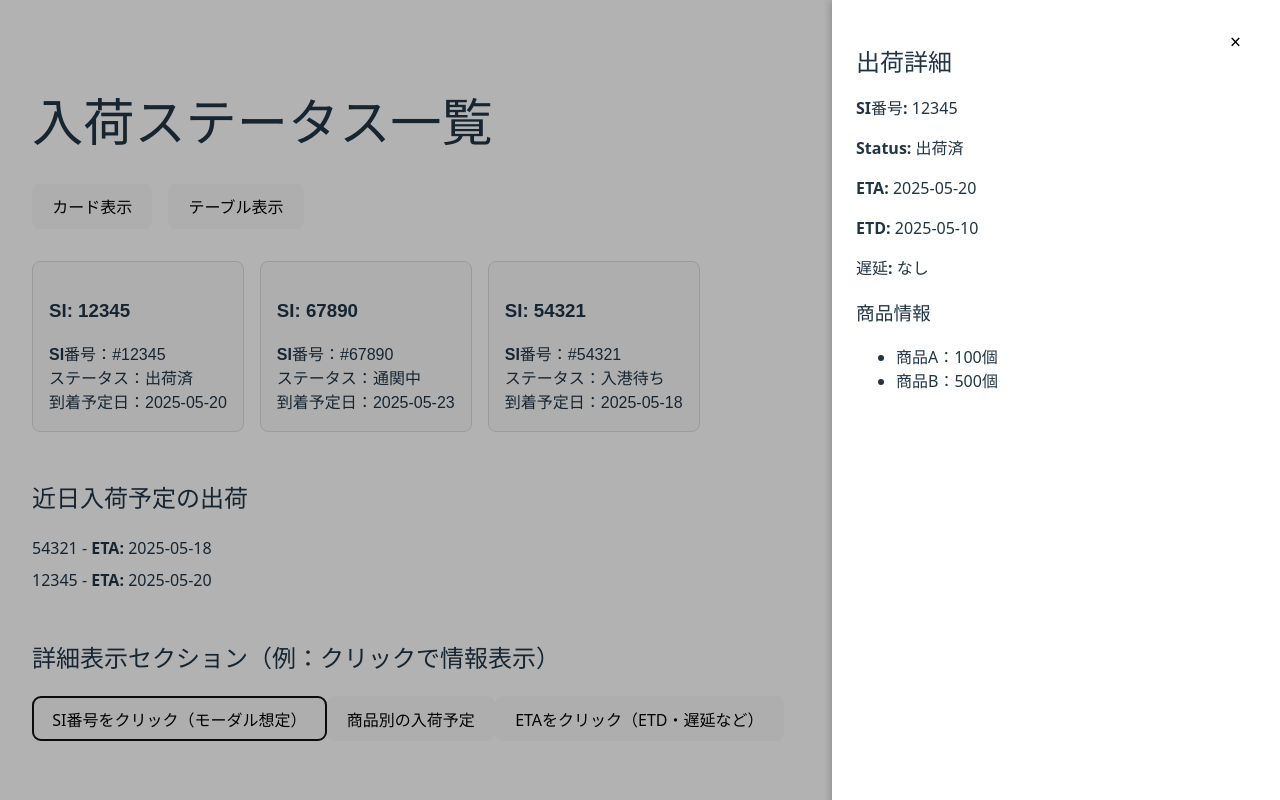
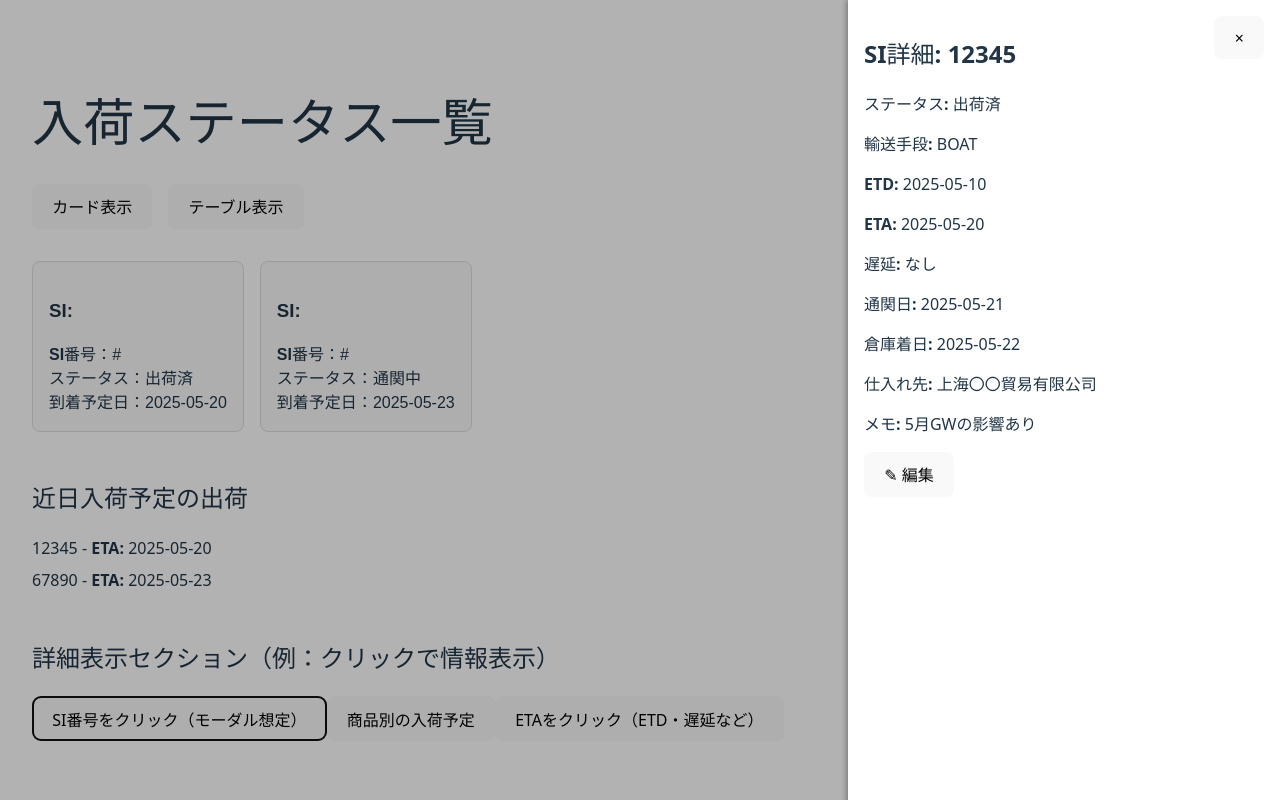
Before and after one commit to MakikoOhashi/si-tracker-app, a React (Vite) app: page / in a window 1280 px wide. Both pictures are taken after a click on the button "SI番号をクリック（モーダル想定）". Built offline with nearby package versions, Linux system fonts and the light colour scheme; no server answers.

Commit message:
add supabese

```diff
--- a/package.json
+++ b/package.json
@@ -12,6 +12,7 @@
     "build:css": "tailwindcss -i ./src/tailwind.css -o ./dist/output.css --watch"
   },
   "dependencies": {
+    "@supabase/supabase-js": "^2.49.4",
     "react": "^19.1.0",
     "react-dom": "^19.1.0"
   },
--- a/src/App.jsx
+++ b/src/App.jsx
@@ -34,7 +34,7 @@ function App() {
         <div style={{ display: 'flex', gap: '1rem', flexWrap: 'wrap' }}>
           {shipments.map((s) => (
              <StatusCard
-             key={s.siNumber}
+             key={s.si_number}
              {...s}
              onSelectShipment={() => setSelectedShipment(s)} // 追加
            />
@@ -52,9 +52,9 @@ function App() {
         <h2>近日入荷予定の出荷</h2>
         <ul style={{ listStyle: 'none', padding: 0 }}>
           {upcomingShipments.map((s) => (
-            <li key={s.siNumber} style={{ cursor: 'pointer', marginBottom: '0.5rem' }}>
+            <li key={s.si_number} style={{ cursor: 'pointer', marginBottom: '0.5rem' }}>
             <span onClick={() => setSelectedShipment(s)}>
-              {s.siNumber} - <strong>ETA:</strong> {s.eta}
+              {s.si_number} - <strong>ETA:</strong> {s.eta}
             </span>
             </li>
           ))}
--- a/src/components/Modal.jsx
+++ b/src/components/Modal.jsx
@@ -1,65 +1,138 @@
 // src/components/Modal.jsx
-function Modal({ shipment, onClose }) {
-  if (!shipment) return null;
+import React, { useState, useEffect } from 'react';
+import { supabase } from '../supabaseClient'; // ← supabaseクライアントをインポート
+
+const modalStyle = {
+  position: 'fixed',
+  top: '0',
+  right: '0',
+  width: '400px',
+  height: '100%',
+  backgroundColor: 'white',
+  boxShadow: '-2px 0 5px rgba(0,0,0,0.3)',
+  padding: '1rem',
+  overflowY: 'auto',
+  zIndex: 1000,
+};
 
 const overlayStyle = {
   position: 'fixed',
   top: 0,
   left: 0,
-    width: '100vw',
-    height: '100vh',
+  right: 0,
+  bottom: 0,
   backgroundColor: 'rgba(0,0,0,0.3)',
   zIndex: 999,
 };
 
-  const modalStyle = {
-    position: 'fixed',
-    top: 0,
-    right: 0,
-    width: '400px',
-    height: '100%',
-    backgroundColor: 'white',
-    boxShadow: '-2px 0 8px rgba(0, 0, 0, 0.2)',
-    padding: '1.5rem',
-    zIndex: 1000,
-    overflowY: 'auto',
+const Modal = ({ shipment, onClose }) => {
+  const [editMode, setEditMode] = useState(false);
+  const [formData, setFormData] = useState(shipment);
+
+  useEffect(() => {
+    if (shipment) {
+      setFormData(shipment);  // shipmentが来てから初期化
+    }
+  }, [shipment]);
+
+  if (!shipment || !formData) return null;  // 安全確認
+
+  const handleChange = (e) => {
+    const { name, value } = e.target;
+    setFormData((prev) => ({
+      ...prev,
+      [name]: value,
+    }));
   };
 
-  const closeButtonStyle = {
-    position: 'absolute',
-    top: '1rem',
-    right: '1rem',
-    background: 'none',
-    border: 'none',
-    fontSize: '1.2rem',
-    cursor: 'pointer',
+  const handleSave = async () => {
+    console.log('保存するデータ:', formData);
+
+      // Supabaseに存在しないカラムを除外
+  const { invoiceFile, siFile, items, ...safeData } = formData;
+
+    const { error } = await supabase
+      .from('shipments')
+      .upsert([safeData]); // SI NumberをPKにしていれば更新になる
+
+    if (error) {
+      alert('保存に失敗しました');
+      console.error(error);
+    } else {
+      alert('保存しました！');
+      setEditMode(false);
+      console.log('保存データ:', data);
+    }
   };
 
   return (
     <>
       <div style={overlayStyle} onClick={onClose}></div>
       <div style={modalStyle}>
-        <button onClick={onClose} style={closeButtonStyle}>×</button>
-        <h2 style={{ fontSize: '1.5rem', marginBottom: '1rem' }}>出荷詳細</h2>
-        <p><strong>SI番号:</strong> {shipment.siNumber}</p>
-        <p><strong>Status:</strong> {shipment.status || '不明'}</p>
+        <button onClick={onClose} style={{ float: 'right' }}>×</button>
+        <h2>SI詳細: {shipment.si_number}</h2>
+
+        {editMode ? (
+          <>
+            <label>ステータス:
+              <input name="status" value={formData.status} onChange={handleChange} />
+            </label>
+            <br />
+            <label>輸送手段:
+              <input name="transport_type" value={formData.transport_type} onChange={handleChange} />
+            </label>
+            <br />
+            <label>ETD:
+              <input name="etd" type="date" value={formData.etd} onChange={handleChange} />
+            </label>
+            <br />
+            <label>ETA:
+              <input name="eta" type="date" value={formData.eta} onChange={handleChange} />
+            </label>
+            <br />
+            <label>遅延:
+              <select name="delayed" value={formData.delayed} onChange={handleChange}>
+                <option value={true}>あり</option>
+                <option value={false}>なし</option>
+              </select>
+            </label>
+            <br />
+            <label>通関日:
+              <input name="clearance_date" type="date" value={formData.clearance_date || ''} onChange={handleChange} />
+            </label>
+            <br />
+            <label>倉庫着日:
+              <input name="arrival_date" type="date" value={formData.arrival_date || ''} onChange={handleChange} />
+            </label>
+            <br />
+            <label>仕入れ先:
+              <input name="supplier_name" value={formData.supplier_name} onChange={handleChange} />
+            </label>
+            <br />
+            <label>メモ:
+              <textarea name="memo" value={formData.memo || ''} onChange={handleChange} />
+            </label>
+            <br />
+            <button onClick={handleSave}>💾 保存</button>
+            <button onClick={() => setEditMode(false)}>キャンセル</button>
+          </>
+        ) : (
+          <>
+            <p><strong>ステータス:</strong> {shipment.status}</p>
+            <p><strong>輸送手段:</strong> {shipment.transportType}</p>
+            <p><strong>ETD:</strong> {shipment.etd}</p>
             <p><strong>ETA:</strong> {shipment.eta}</p>
-        <p><strong>ETD:</strong> {shipment.etd}</p>
             <p><strong>遅延:</strong> {shipment.delayed ? 'あり' : 'なし'}</p>
-
-        <div style={{ marginTop: '1rem' }}>
-          <h3>商品情報</h3>
-          <ul>
-            {shipment.items?.map((item, index) => (
-              <li key={index}>
-                {item.name}：{item.quantity}個
-              </li>
-            ))}
-          </ul>
-        </div>
+            <p><strong>通関日:</strong> {shipment.clearance_date || '未定'}</p>
+            <p><strong>倉庫着日:</strong> {shipment.arrival_date || '未定'}</p>
+            <p><strong>仕入れ先:</strong> {shipment.supplier_name}</p>
+            <p><strong>メモ:</strong> {shipment.memo || 'なし'}</p>
+            <button onClick={() => setEditMode(true)}>✎ 編集</button>
+          </>
+        )}
       </div>
     </>
   );
-}
+};
 
 export default Modal;
--- a/src/data/data.js
+++ b/src/data/data.js
@@ -1,31 +1,54 @@
 const shipments = [
   {
-      siNumber: '12345',
-      status: '出荷済',
-      eta: '2025-05-20',
-      etd: '2025-05-10',
-      delayed: false,
+    si_number: '12345',
+    status: '出荷済',                 // ステータス
+    transportType: 'BOAT',                  // 輸送手段（AIR/BOAT/COURIER）
+    etd: '2025-05-10',               // 出港日
+    eta: '2025-05-20',               // 到着予定日
+    delayed: false,                  // 遅延有無
+    clearance_date: '2025-05-21',     // 通関日
+    arrival_date: '2025-05-22',       // 倉庫着日
+    supplier_name: '上海〇〇貿易有限公司',  // 仕入れ先名
+    memo: '5月GWの影響あり',        // 備考欄
+    invoiceFile: '12345_invoice.pdf',// INV/PLファイル名（仮）
+    siFile: '12345_si.pdf',          // SIファイル名（仮）
     items: [
-        { name: '商品A', quantity: 100 },
-        { name: '商品B', quantity: 500 },
-      ],
+      {
+        sku: 'SKU123',              // 品番
+        color: 'BLACK',             // 色番
+        name: '商品A',              // 商品名（任意）
+        quantity: 100
       },
       {
-      siNumber: '67890',
-      status: '通関中',
-      eta: '2025-05-23',
-      etd: '2025-05-12',
-      delayed: true,
-      items: [{ name: '商品C', quantity: 300 }],
+        sku: 'SKU456',
+        color: 'RED',
+        name: '商品B',
+        quantity: 500
+      }
+    ]
   },
   {
-      siNumber: '54321',
-      status: '入港待ち',
-      eta: '2025-05-18',
-      etd: '2025-05-08',
-      delayed: false,
-      items: [{ name: '商品D', quantity: 250 }],
-    },
+    si_number: '67890',
+    status: '通関中',
+    transportType: 'AIR',
+    etd: '2025-05-12',
+    eta: '2025-05-23',
+    delayed: true,
+    clearance_date: null,
+    arrival_date: null,
+    supplier_name: '韓国△△株式会社',
+    memo: '',
+    invoiceFile: '67890_invoice.pdf',
+    siFile: '67890_si.pdf',
+    items: [
+      {
+        sku: 'SKU789',
+        color: 'BLUE',
+        name: '商品C',
+        quantity: 300
+      }
+    ]
+  }
 ];
 
 export default shipments;
--- /dev/null
+++ b/src/supabaseClient.js
@@ -0,0 +1,7 @@
+// ✅ 正しい supabaseClient.js の例
+import { createClient } from '@supabase/supabase-js';
+
+const supabaseUrl = import.meta.env.VITE_SUPABASE_URL;
+const supabaseKey = import.meta.env.VITE_SUPABASE_ANON_KEY;
+
+export const supabase = createClient(supabaseUrl, supabaseKey);
```
Also changed, not shown: src/data/sampleStatusData.js (line endings or trailing spaces), 1 other file (tests, documents, lock files or other folders). Lines whose indentation alone changed are shown as unchanged.
